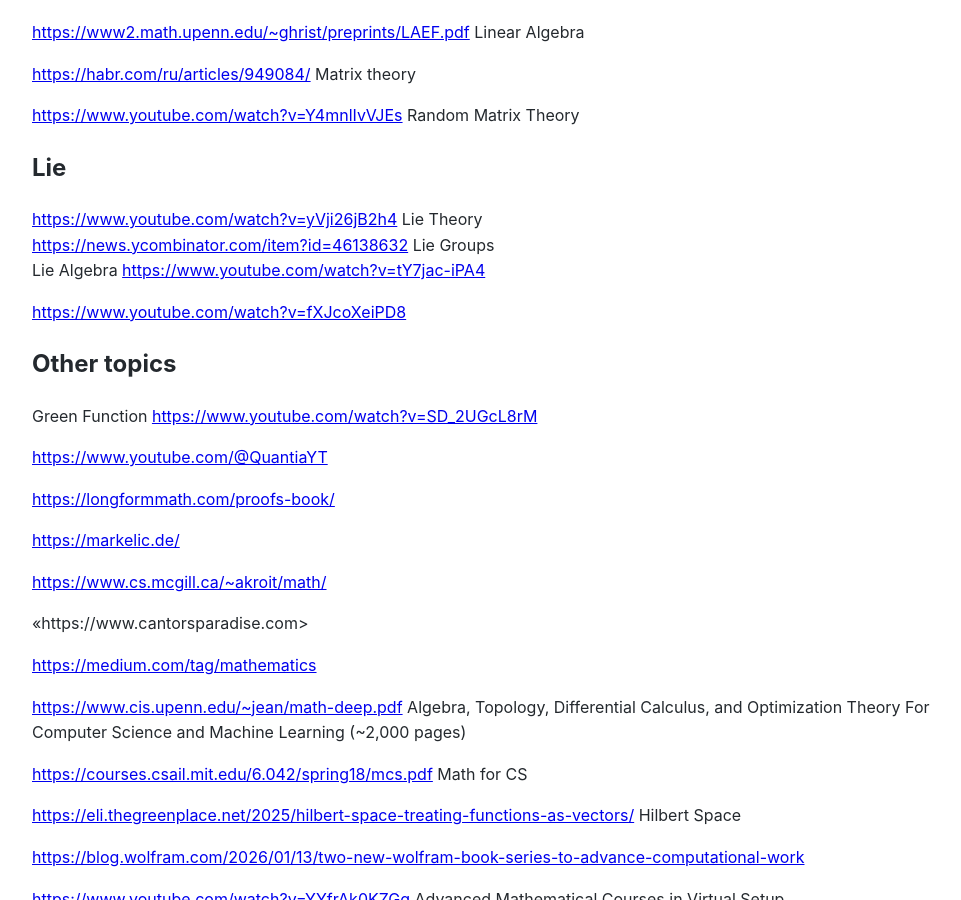
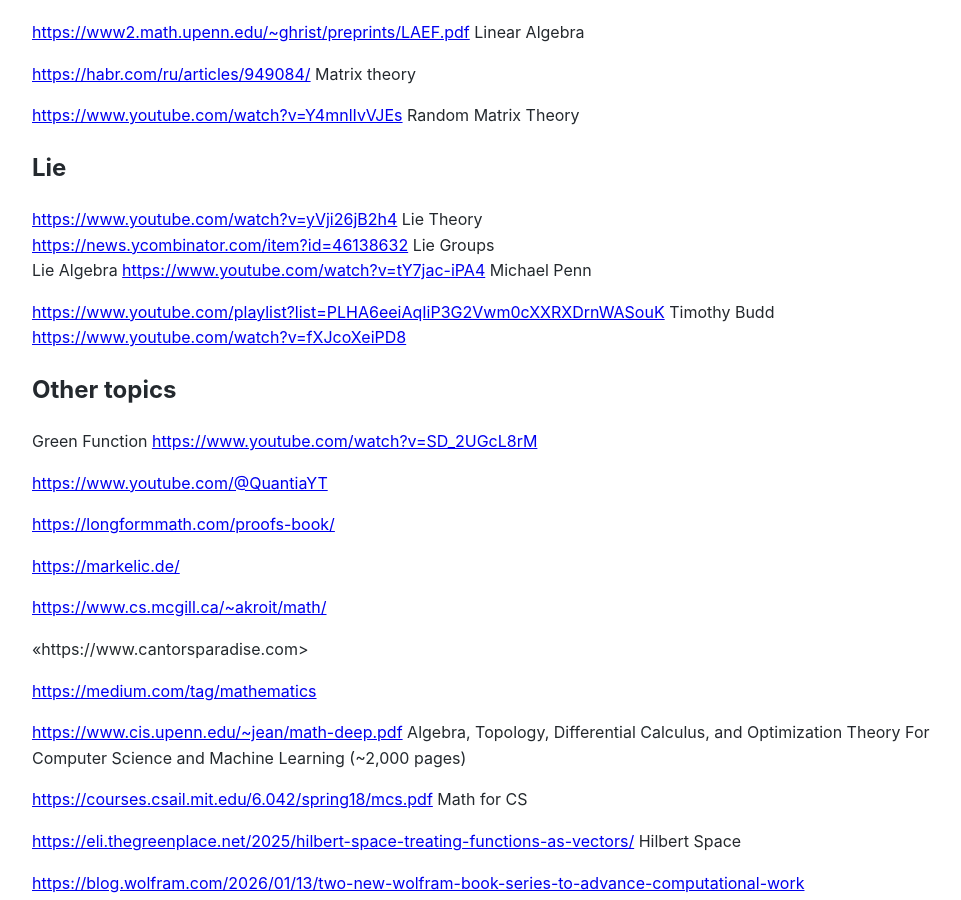
Before and after one commit to Michael-Lubinsky/michael-lubinsky.github.com, a Jekyll site: the page built from math/math.md, in a window 1280 px wide and 900 px high, scrolled down 1883 px. Shown: the whole window, without its empty margins (158-1119 px from the left). Built offline with Jekyll 4.4.1, drawn with Linux system fonts in a browser that asks for light colours; our own code applies the rules of GitHub Pages for plain Markdown files.

Commit message:
Update math.md

```diff
--- a/math/math.md
+++ b/math/math.md
@@ -78,8 +78,9 @@
 ## Lie
 <https://www.youtube.com/watch?v=yVji26jB2h4> Lie Theory
 <https://news.ycombinator.com/item?id=46138632> Lie Groups
-Lie Algebra <https://www.youtube.com/watch?v=tY7jac-iPA4>
+Lie Algebra <https://www.youtube.com/watch?v=tY7jac-iPA4> Michael Penn
 
+<https://www.youtube.com/playlist?list=PLHA6eeiAqIiP3G2Vwm0cXXRXDrnWASouK> Timothy Budd
 <https://www.youtube.com/watch?v=fXJcoXeiPD8>
 
 
```
